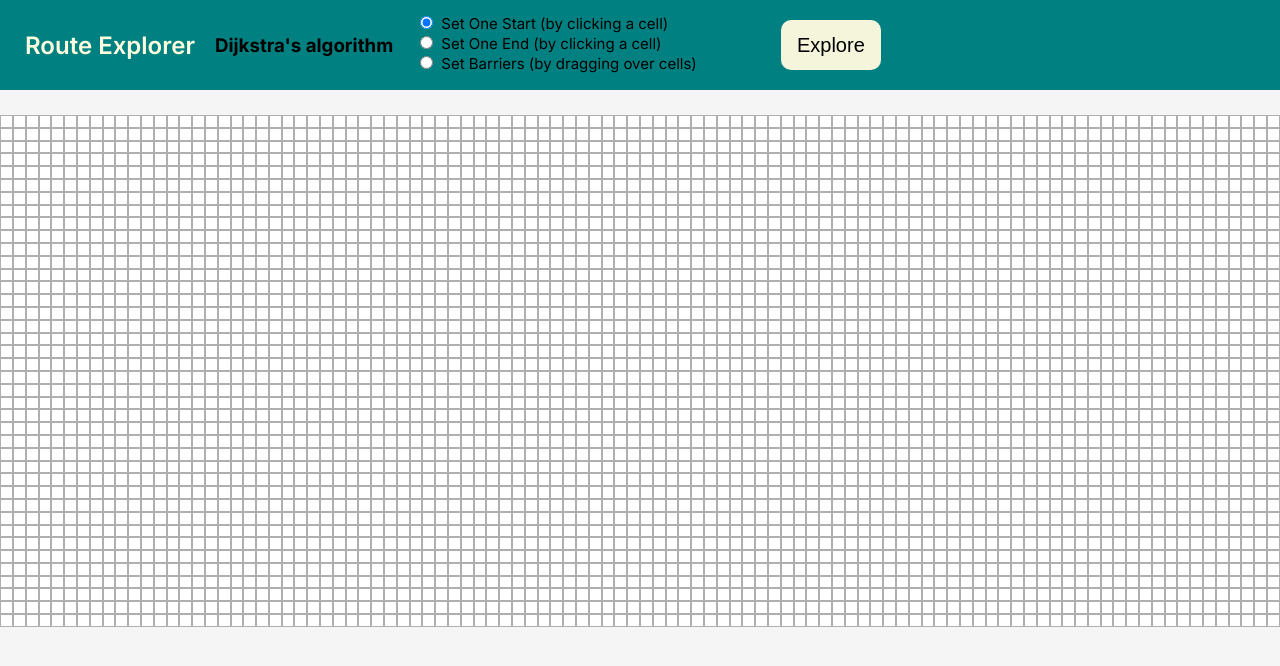
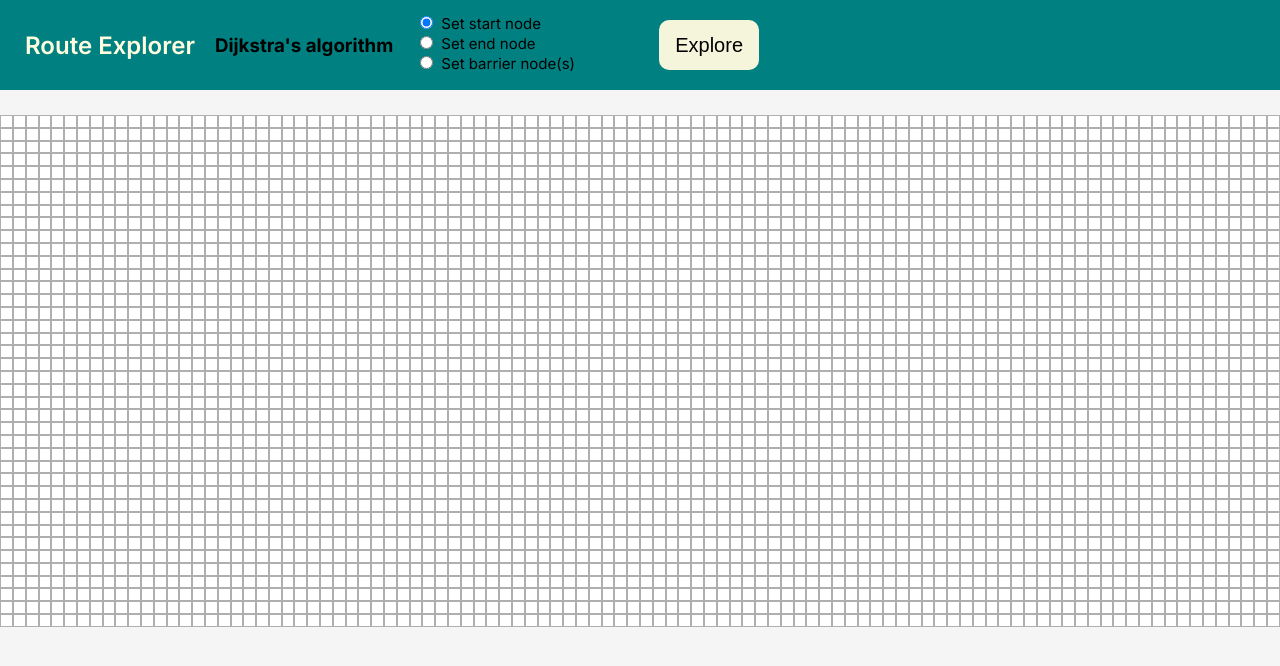
Before and after one commit to eswlo/RouteExplorer, a React (Vite) app: page / in a window 1280 px wide. Shown: the top 666 px of the page. Built offline with nearby package versions, Linux system fonts and the light colour scheme.

Commit message:
Add propTypes for validation

```diff
--- a/src/components/Grid.jsx
+++ b/src/components/Grid.jsx
@@ -2,6 +2,7 @@ import React, { useCallback } from "react"
 import { useState } from 'react'
 import { nanoid } from "nanoid"
 import Cell from "./Cell"
+import PropTypes from 'prop-types';
 
 // a function that generate a grid
 export default function Grid(props) {
@@ -95,8 +96,10 @@ export default function Grid(props) {
         id: nanoid(),
         x: x,
         y: y,
-        state: "", // 5 states: start, end, barrier, visited, path
-        color: DEFAULTCOLOR
+        state: "", // 5 states: start, end, barrier
+        color: DEFAULTCOLOR,
+        visited: false,
+        prev: null // set it later, eg {x: 1, y: 2}
         })
     }
 
@@ -137,3 +140,7 @@ export default function Grid(props) {
         </div>
     )
 }
+
+Grid.propTypes = {
+    radioState: PropTypes.string.isRequired,
+};
--- a/src/components/Navbar.jsx
+++ b/src/components/Navbar.jsx
@@ -1,4 +1,6 @@
-import React from "react"
+// import React from "react"
+import PropTypes from 'prop-types';
+
 
 // a function that handle navbar
 export default function Navbar(props) {
@@ -15,7 +17,7 @@ export default function Navbar(props) {
                     onChange={() => props.handleRadioChange("setStart")}
                     defaultChecked
                 />
-                <label className="nav-radio-label" htmlFor="setStart">Set One Start (by clicking a cell)</label>
+                <label className="nav-radio-label" htmlFor="setStart">Set start node</label>
                 <br />
 
                 <input
@@ -25,7 +27,7 @@ export default function Navbar(props) {
                     value="setEnd"
                     onChange={() => props.handleRadioChange("setEnd")}
                 />
-                <label className="nav-radio-label" htmlFor="setEnd">Set One End (by clicking a cell)</label>
+                <label className="nav-radio-label" htmlFor="setEnd">Set end node</label>
                 <br />
 
                 <input
@@ -35,7 +37,7 @@ export default function Navbar(props) {
                     value="setBarriers"
                     onChange={() => props.handleRadioChange("setBarriers")}
                 />
-                <label className="nav-radio-label" htmlFor="setBarriers">Set Barriers (by dragging over cells)</label>
+                <label className="nav-radio-label" htmlFor="setBarriers">Set barrier node(s)</label>
                 <br />
 
             </fieldset>
@@ -43,3 +45,7 @@ export default function Navbar(props) {
         </nav>
     )
 }
+
+Navbar.propTypes = {
+    handleRadioChange: PropTypes.func.isRequired, // Validate that it is a function
+};
```
Also changed, not shown: src/components/Main.jsx (+6 -1 lines).
